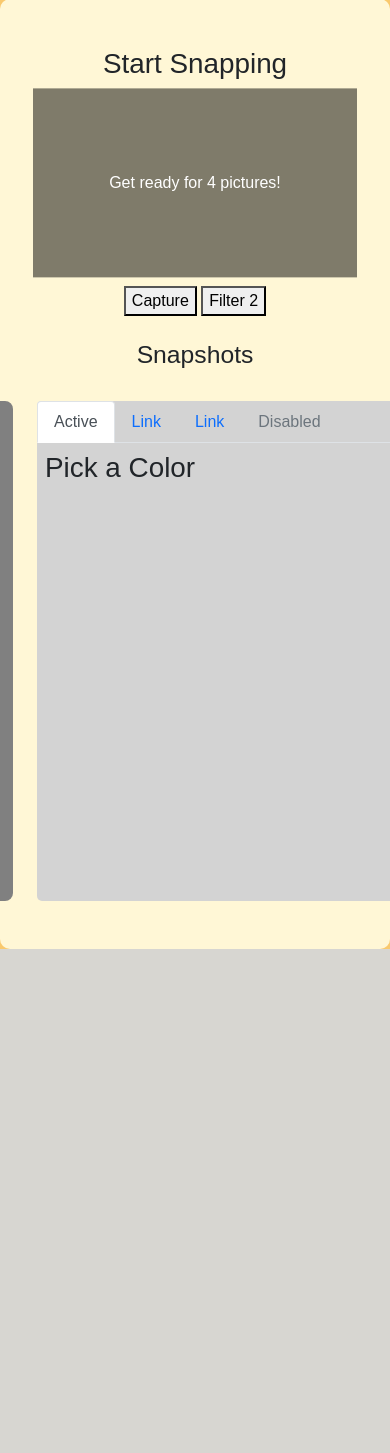
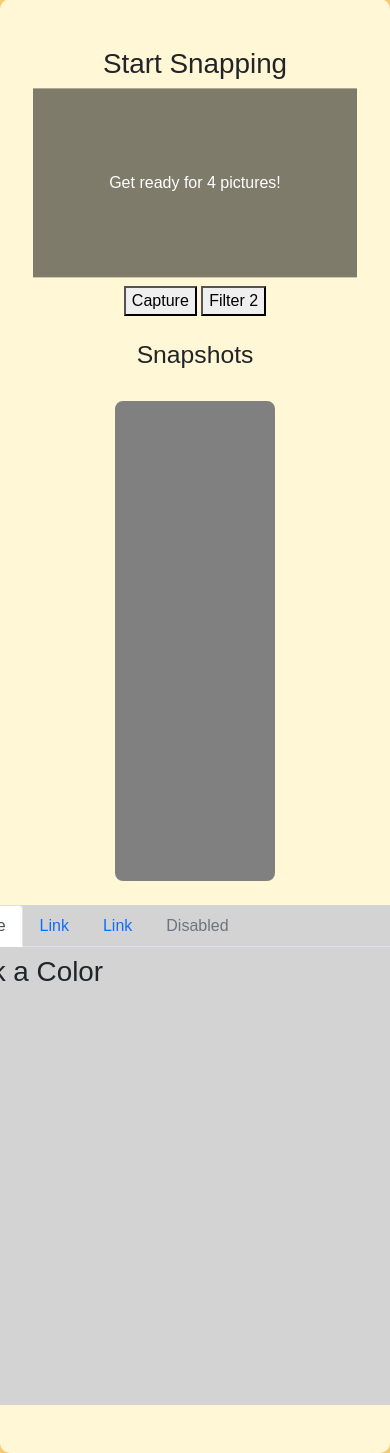
Before and after one commit to Iaego/Photobooth, a Python web app: template templates/camera.html in a window 390 px wide; the page is wider, and only the part inside the window is pictured. Shown: the part 105-1558 px from the top of that part. Before the commit the page ends 1054 px from the top of that part, so only its background shows below. Run offline with Jinja, Linux system fonts and the light colour scheme; the template is opened without the code that fills it, so the values that code supplies are empty.

Commit message:
fix: made flex responsive in edit photostrip
added .flex-column and .flex-md-row to change flex direction depending on size of screen

```diff
--- a/templates/camera.html
+++ b/templates/camera.html
@@ -56,7 +56,9 @@
               </div>
           </div>
           <div class="row mt-4"><h2>Snapshots</h2></div>
-          <div class="edit-strip d-flex justify-content-center gap-4 mt-4">
+
+          <!-- Edit Photostrip -->
+          <div class="edit-strip d-flex flex-md-row flex-column justify-content-center align-items-center gap-4 mt-4">
             <div id="snapshot-container" class="snapshot-strip d-flex flex-column align-items-center">
                   <!-- <img src="../media/test-shot1.png" alt="">
                   <img src="../media/test-shot2.png" alt="">
```
